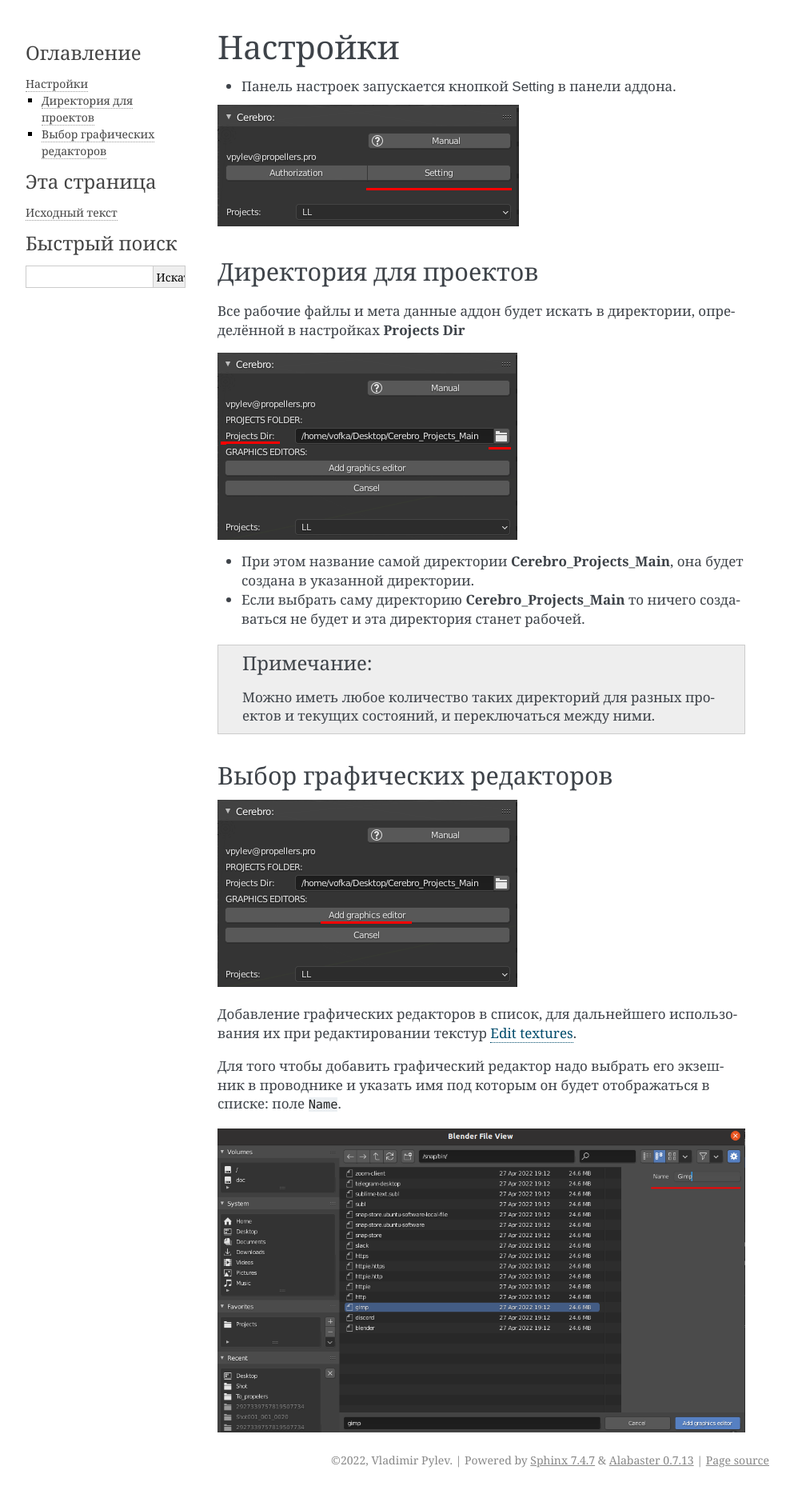
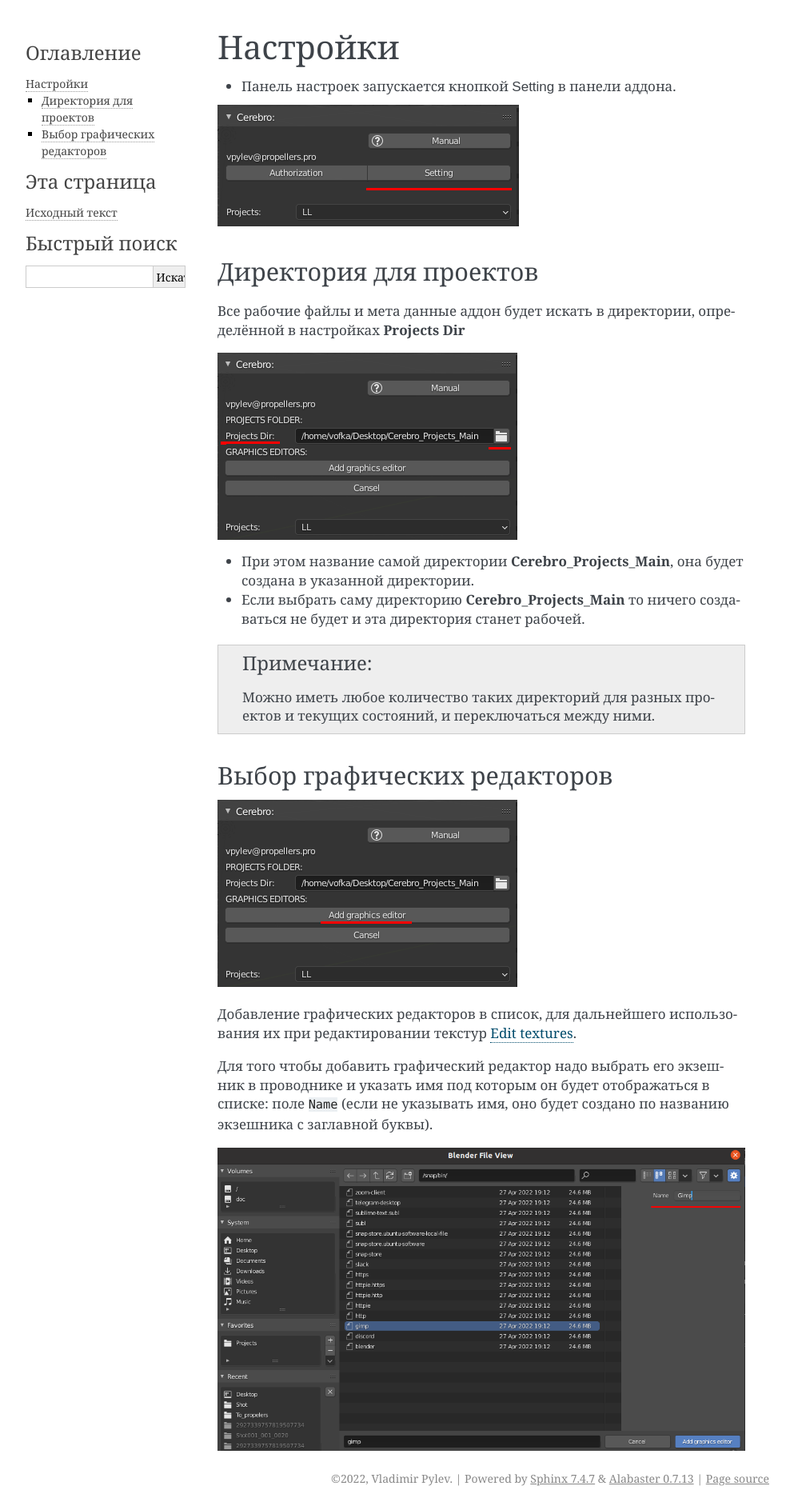
Before and after one commit to volodya-renderberg/cerebro-b3d-connect-manual, a Sphinx documentation site: the page built from docs/source/manual/settings.rst, in a window 1280 px wide. Shown: the whole page at 80% size, without its empty margins (148-1141 px from the left). Built offline with Sphinx 7.4.7, drawn with Linux system fonts in a browser that asks for light colours; before the commit the page ends 1865 px from its top, so only the background shows below that.

Commit message:
fix settings.rst

```diff
--- a/docs/source/manual/settings.rst
+++ b/docs/source/manual/settings.rst
@@ -31,6 +31,6 @@
 
 Добавление графических редакторов в список, для дальнейшего использования их при редактировании текстур :ref:`work_panel_edit_textures`.
 
-Для того чтобы добавить графический редактор надо выбрать его экзешник в проводнике и указать имя под которым он будет отображаться в списке: поле ``Name``.
+Для того чтобы добавить графический редактор надо выбрать его экзешник в проводнике и указать имя под которым он будет отображаться в списке: поле ``Name`` (если не указывать имя, оно будет создано по названию экзешника с заглавной буквы).
 
 .. image:: ../_static/images/selecting_graphics_editor_settings.png
```
